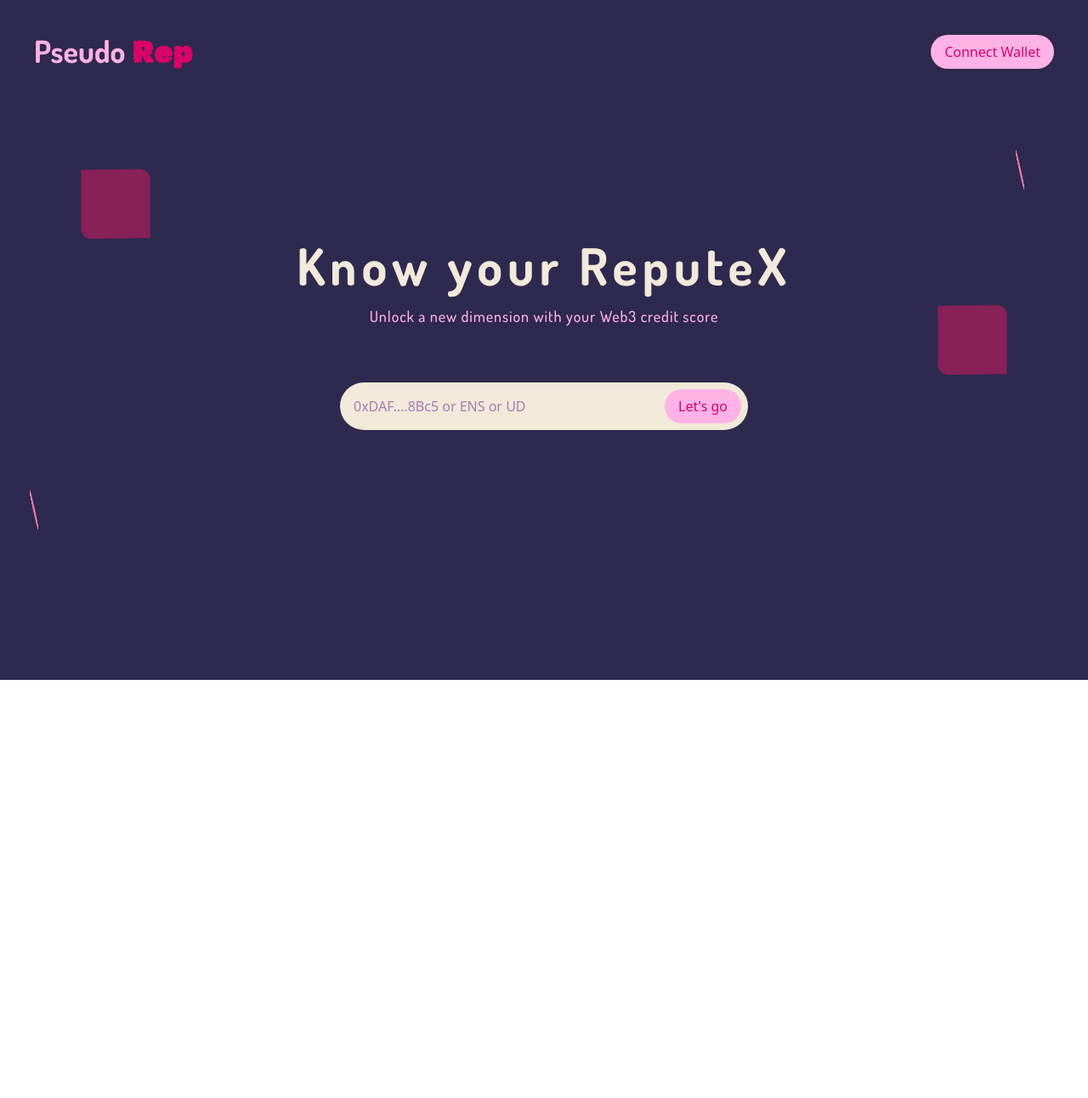
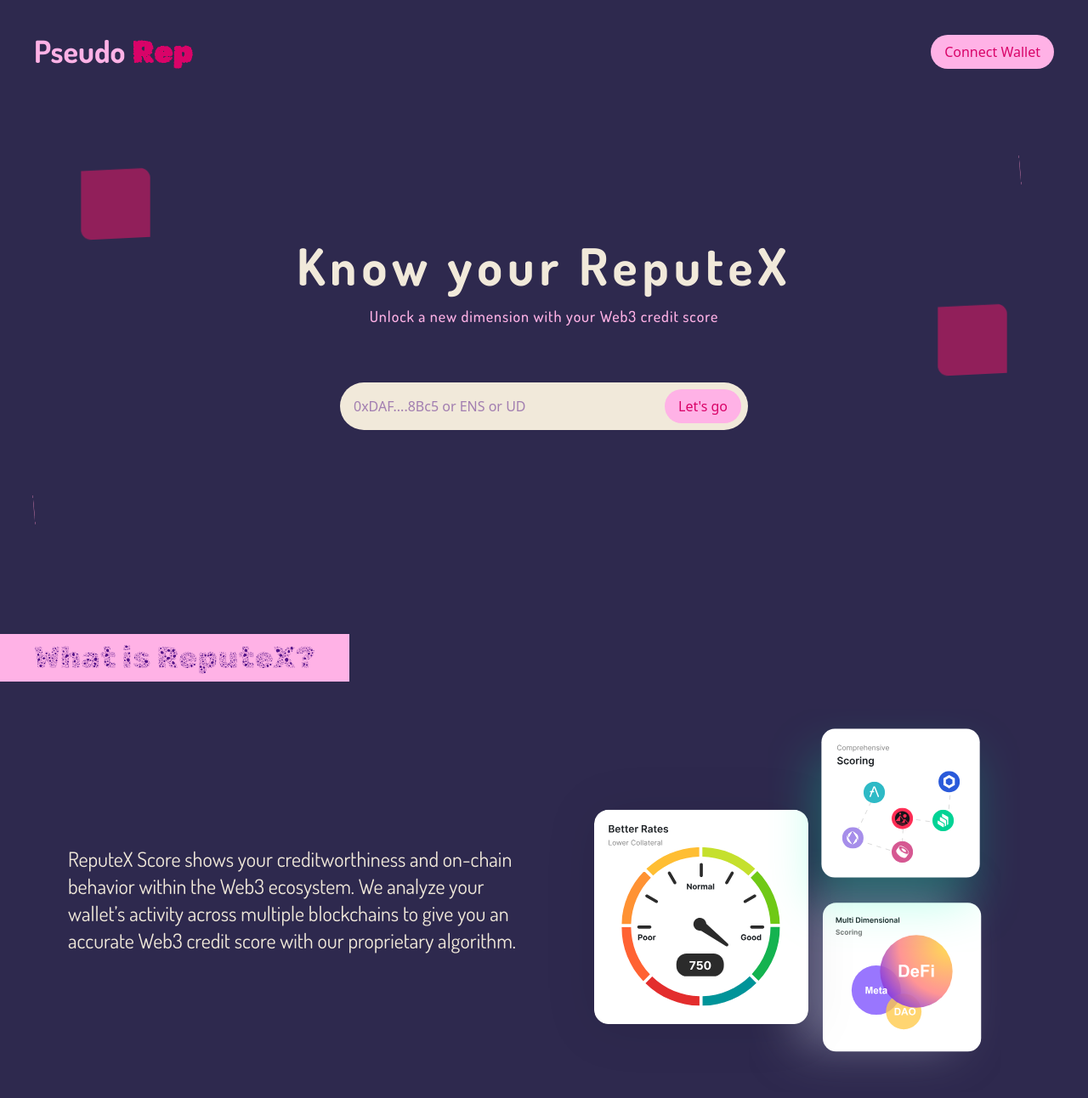
Before and after one commit to lawlesx/pseudonymous-reputation, a Next.js app: page / in a window 1280 px wide. Shown: the top 1292 px of the page at 85% size. Before the commit the page ends 800 px from the top, so only its background shows below. Built offline with nearby package versions, Linux system fonts and the light colour scheme.

Commit message:
Added About section

```diff
--- /dev/null
+++ b/components/About.js
@@ -0,0 +1,16 @@
+import Image from 'next/image'
+import React from 'react'
+
+const About = () => {
+  return (
+    <div className='w-full flex flex-col gap-8 py-20'>
+      <h1 className='text-4xl font-rubik text-blue-violet bg-cotton-candy w-max px-10 py-2'>What is ReputeX?</h1>
+      <div className='px-20 flex items-center justify-between'>
+        <p className='w-1/2 text-2xl text-eggshell'>ReputeX Score shows your creditworthiness and on-chain behavior within the Web3 ecosystem. We analyze your wallet’s activity across multiple blockchains to give you an accurate Web3 credit score with our proprietary algorithm.</p>
+        <Image src="/images/about.svg" width={560} height={560} alt="about" />
+      </div>
+    </div>
+  )
+}
+
+export default About
--- a/pages/index.js
+++ b/pages/index.js
@@ -1,7 +1,7 @@
 import Head from 'next/head'
 import Button from '../components/Button'
-import {useRef} from 'react'
-import {motion, useScroll} from 'framer-motion'
+import { motion } from 'framer-motion'
+import About from '../components/About'
 
 const backgroundVariants = {
   visible: {
@@ -51,14 +51,15 @@ export default function Home() {
         <h1 className='text-cotton-candy text-4xl font-dosis font-bold'>Pseudo <span className='font-rubik text-dogwood-rose '>Rep</span></h1>
         <Button onClick={() => console.log('LOL')}>Connect Wallet</Button>
       </div>
-      <div className='flex flex-col items-center justify-center w-full gap-4'>
-        <h1 className='text-6xl font-bold text-eggshell tracking-widest mt-40'>Know your ReputeX</h1>
+      <div className='flex flex-col items-center justify-center w-full gap-4 py-40'>
+        <h1 className='text-6xl font-bold text-eggshell tracking-widest'>Know your ReputeX</h1>
         <p className='text-lg font-medium text-cotton-candy tracking-wider'>Unlock a new dimension with your Web3 credit score</p>
         <div className='w-[30rem] rounded-full bg-eggshell mt-12 flex items-center justify-between p-2'>
           <input className='w-2/3 h-10 bg-transparent rounded-full p-2 placeholder:text-blue-violet placeholder:text-opacity-50 text-blue-violet outline-none' placeholder='0xDAF....8Bc5 or ENS or UD'/>
           <Button>{`Let's go`}</Button>
         </div>
       </div>
+      <About />
     </div>
   )
 }
```
Also changed, not shown: components/Button.js (renamed from components/Button.tsx), public/images/about.svg (added).
